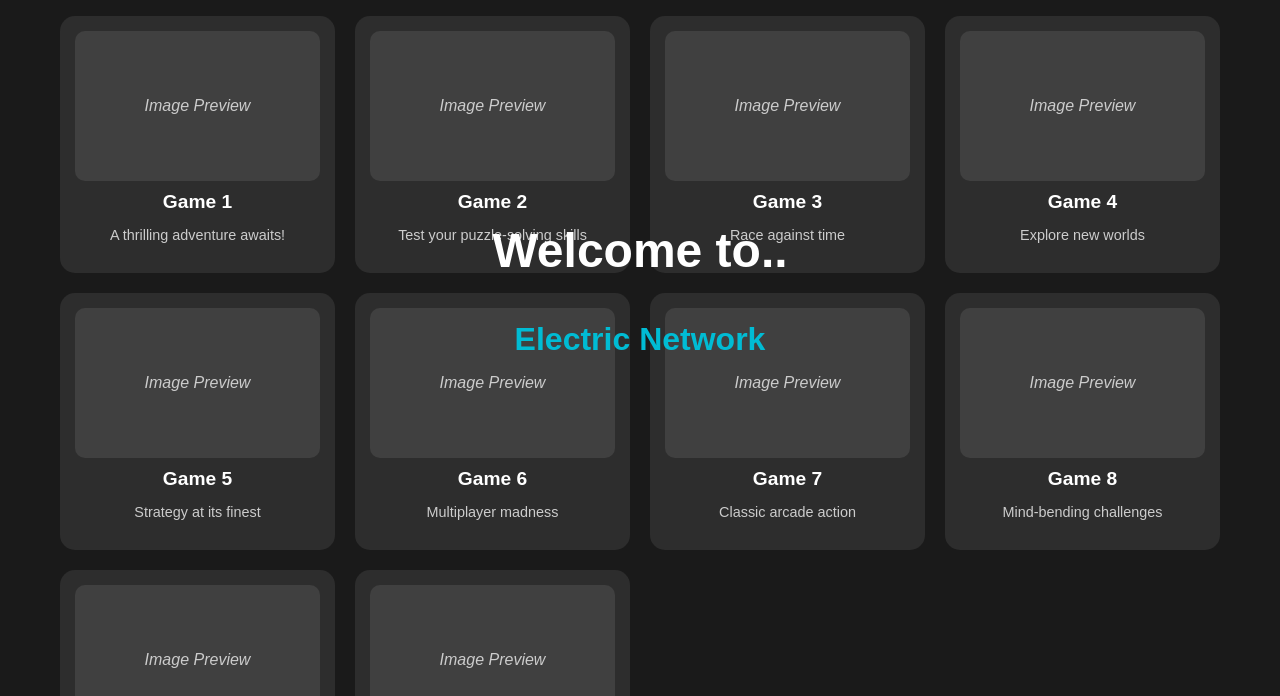
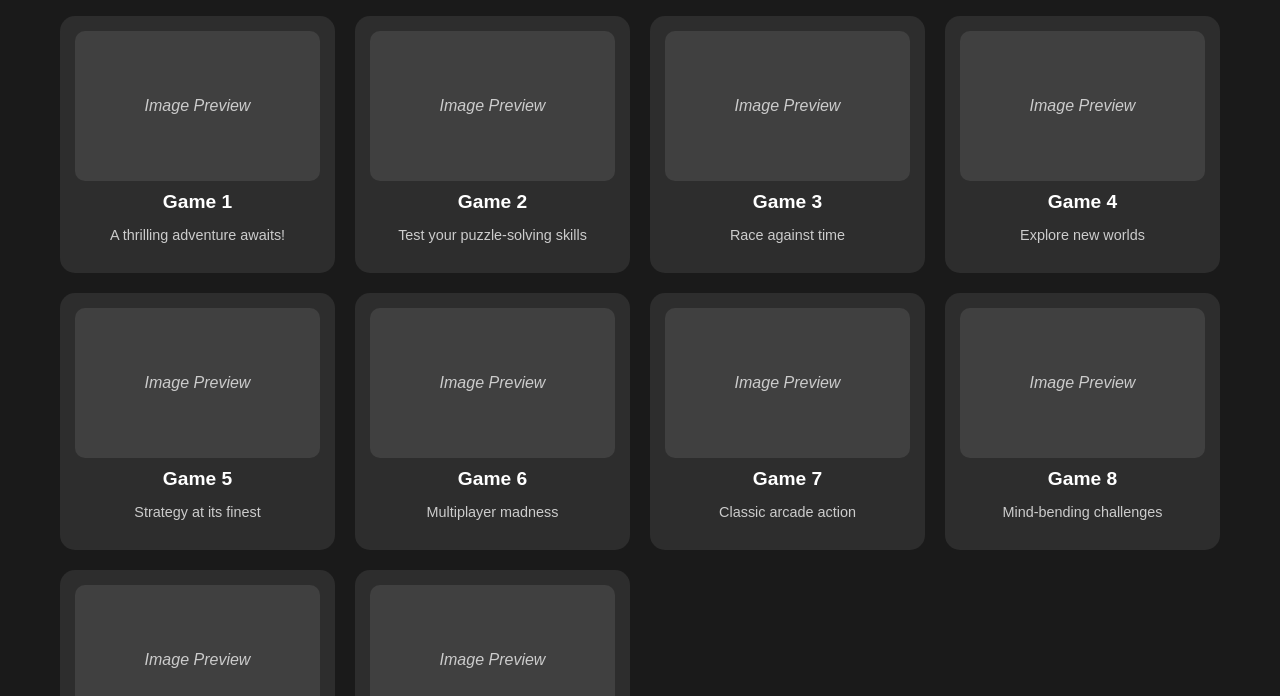
Before and after one commit to veltruiscool/ewqfdsdf, a plain HTML site: page games.html in a window 1280 px wide. Shown: the part 104-800 px from the top of the page. Drawn offline with Linux system fonts and the light colour scheme.

Commit message:
Update games.html

```diff
--- a/games.html
+++ b/games.html
@@ -22,12 +22,6 @@
                 <span id="current-time" aria-live="polite"></span>
             </div>
         </nav>
-
-        <div id="home" class="welcome">
-            <h1>Welcome to..</h1>
-            <h4>Electric Network</h4>
-        </div>
-
         <section id="games" class="games-page">
             <div class="games-grid">
                 <div class="game-container">
```
